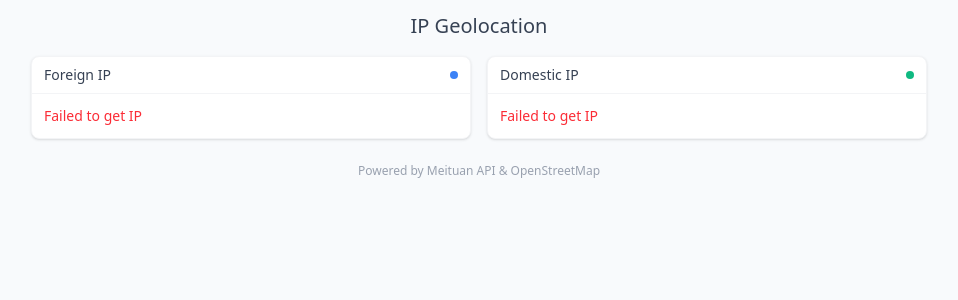
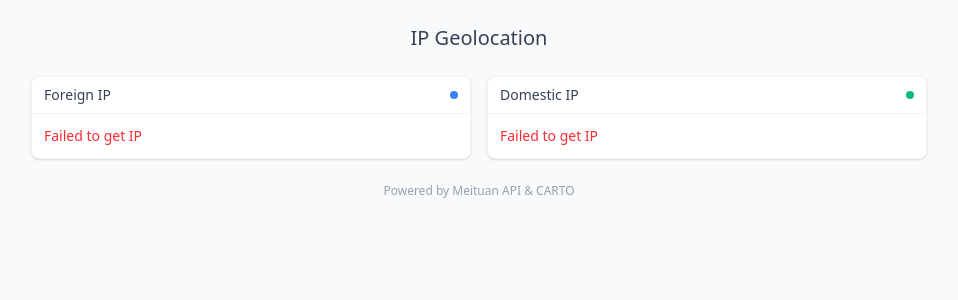
Before and after one commit to 365cent/geo-checker, a PHP site: page / in a window 1280 px wide. Shown: the top 300 px of the page, without its empty margins (161-1119 px from the left). Run offline with PHP 8.4, Linux system fonts and the light colour scheme.

Commit message:
Update index.php

```diff
--- a/index.php
+++ b/index.php
@@ -17,15 +17,15 @@ if ($_SERVER['REQUEST_METHOD'] === 'POST' && isset($_POST['ip'])) {
 <html lang="zh-CN">
 <head>
     <meta charset="UTF-8"><title>IP Locator</title><meta name="viewport" content="width=device-width,initial-scale=1">
-    <script src="./tailwindcss.js"></script>
+    <script src="tailwindcss.js"></script>
     <link href="https://fastly.jsdelivr.net/npm/leaflet@1.9.4/dist/leaflet.min.css" rel="stylesheet"/>
     <script src="https://fastly.jsdelivr.net/npm/leaflet@1.9.4/dist/leaflet.min.js"></script>
 </head>
-<body class="p-3 bg-slate-50">
+<body class="bg-slate-50 font-sans p-3 md:p-6">
     <div class="max-w-4xl mx-auto">
-        <h1 class="text-xl font-medium mb-4 text-center text-gray-700">IP Geolocation</h1>
+        <h1 class="text-xl font-medium mb-6 text-center text-gray-700">IP Geolocation</h1>
         <div class="grid md:grid-cols-2 gap-4" id="cards"></div>
-        <div class="text-center text-xs text-gray-400 mt-6">Powered by Meituan API & OpenStreetMap</div>
+        <div class="text-center text-xs text-gray-400 mt-6">Powered by Meituan API & CARTO</div>
     </div>
     <script>
     (async () => {
@@ -42,7 +42,9 @@ if ($_SERVER['REQUEST_METHOD'] === 'POST' && isset($_POST['ip'])) {
                         <h2 class="text-sm font-medium text-gray-700">${s.label}</h2>
                         <div class="h-2 w-2 rounded-full" style="background:${s.color}"></div>
                     </div>
-                    <div id="${s.id}-content" class="p-3 text-sm"><div class="animate-pulse h-4 w-20 bg-gray-200 rounded"></div></div>
+                    <div id="${s.id}-content" class="p-3 text-sm">
+                        <div class="animate-pulse h-4 w-20 bg-gray-200 rounded"></div>
+                    </div>
                     <div id="${s.id}-map" class="h-40 rounded-md mt-2 hidden"></div>
                 </div>`;
 
@@ -83,11 +85,13 @@ if ($_SERVER['REQUEST_METHOD'] === 'POST' && isset($_POST['ip'])) {
                             <div><span class="text-gray-500">District:</span> ${data.district||'—'}</div>
                         </div>`;
 
-                    // Show map
+                    // Show map with CARTO basemap
                     const mapEl = document.getElementById(`${s.id}-map`);
                     mapEl.classList.remove('hidden');
                     const map = L.map(mapEl, {zoomControl: false, attributionControl: false}).setView([data.lat, data.lng], 10);
-                    L.tileLayer('https://{s}.tile.openstreetmap.org/{z}/{x}/{y}.png').addTo(map);
+                    L.tileLayer('https://{s}.basemaps.cartocdn.com/light_all/{z}/{x}/{y}{r}.png', {
+                        subdomains: 'abcd'
+                    }).addTo(map);
                     L.circleMarker([data.lat, data.lng], {radius: 6, color: s.color, weight: 2, fillOpacity: 0.3}).addTo(map);
                     setTimeout(() => map.invalidateSize(), 100);
                 } catch (err) {
```
